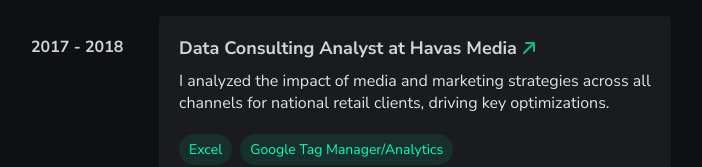
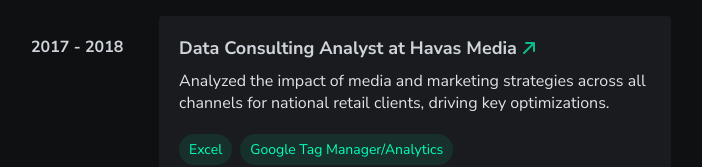
Before and after one commit to matt-gefen/portfolio-next, a Next.js app: page /experience in a window 1280 px wide. Shown: the part 1056-1223 px from the top of the page, without its empty margins (289-991 px from the left). Built offline with nearby package versions, Linux system fonts and the light colour scheme.

Commit message:
readme and havas experience adjustment

```diff
--- a/app/experience/page.tsx
+++ b/app/experience/page.tsx
@@ -163,7 +163,7 @@
               </ul>
               <div className={`${styles.project_description}`}>
                 <p>
-                  I analyzed the impact of media and marketing strategies across all channels for national retail clients, driving key optimizations.
+                  Analyzed the impact of media and marketing strategies across all channels for national retail clients, driving key optimizations.
                 </p>
               </div>
             </div>
```
Also changed, not shown: 1 other file (tests, documents, lock files or other folders).
